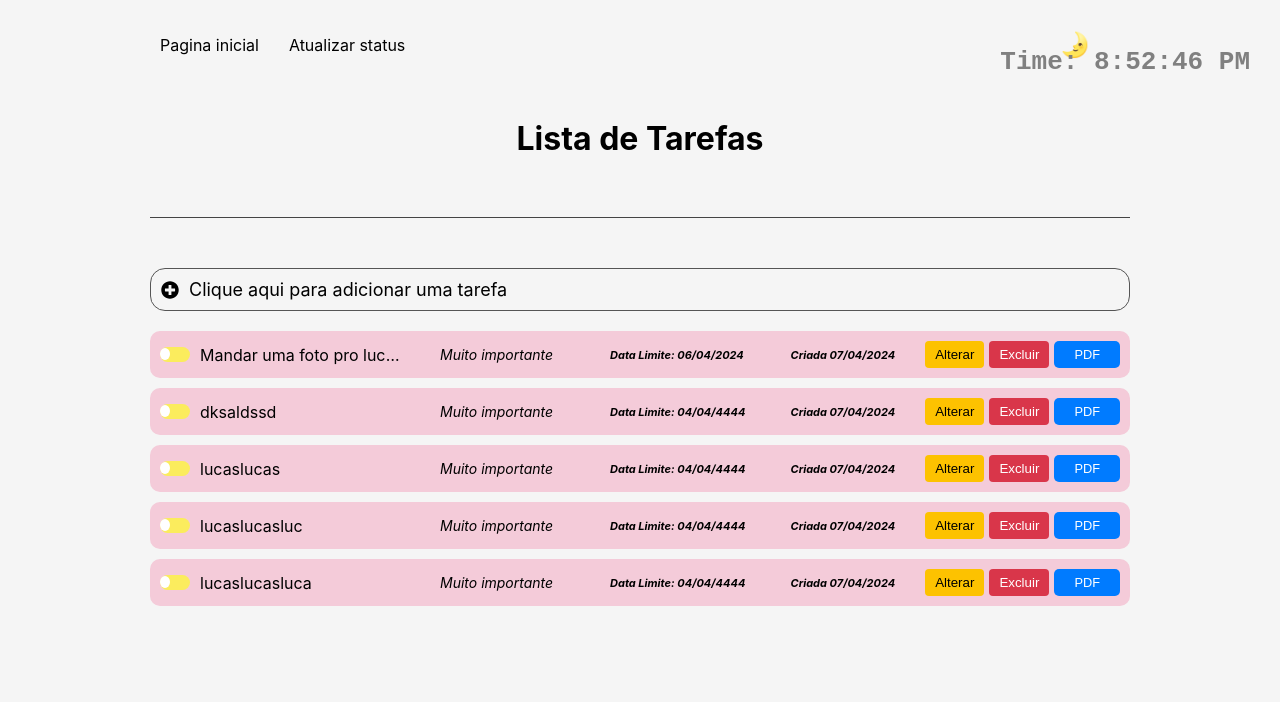
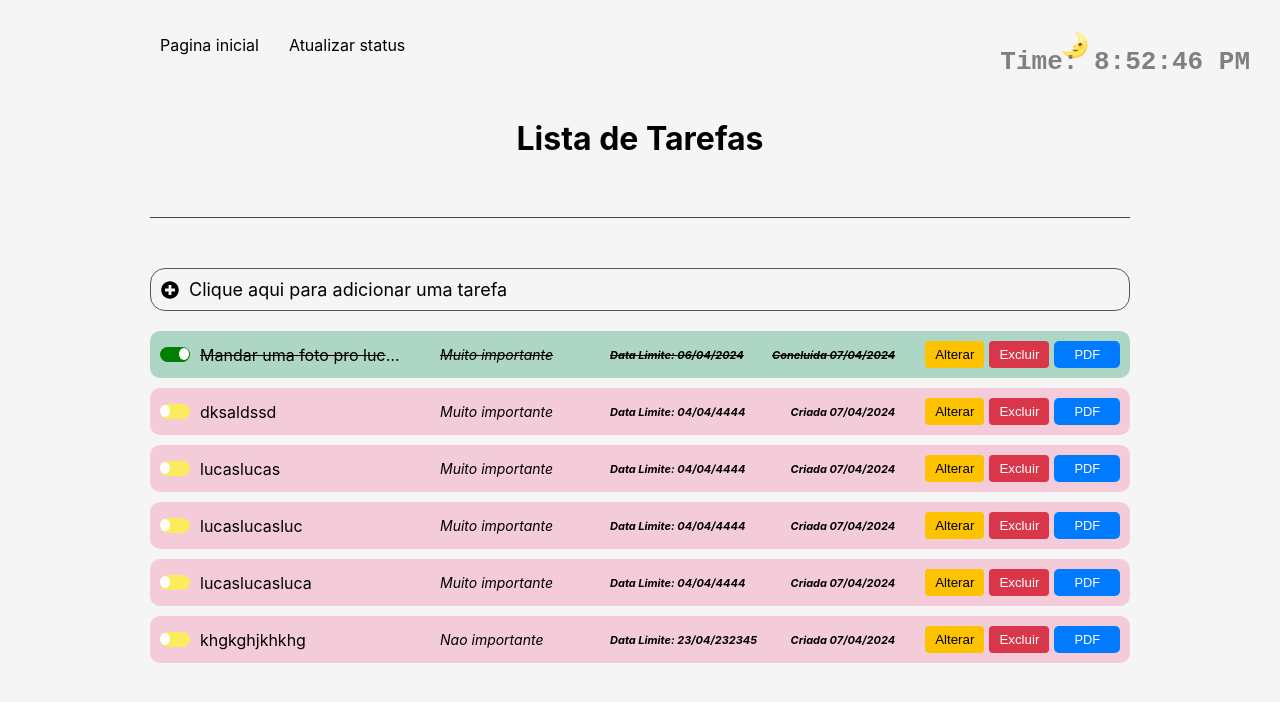
Before and after one commit to souzalusca/lista-tarefas-react, a React (Create React App) app: page / in a window 1280 px wide. Shown: the top 702 px of the page. Built offline with nearby package versions, Linux system fonts and the light colour scheme; data requests are answered from the project's data file.

Commit message:
Melhorando Stylizaçao

```diff
--- a/mock/db.json
+++ b/mock/db.json
@@ -3,7 +3,7 @@
     {
       "id": "3c56",
       "nomedaTarefa": "Mandar uma foto pro lucas hoje",
-      "estaCompleta": false,
+      "estaCompleta": true,
       "createdAt": "2024-04-07T00:08:27.626Z",
       "updatedAt": "",
       "limitedAt": "2024-04-06",
@@ -44,6 +44,15 @@
       "updatedAt": "",
       "limitedAt": "4444-04-04",
       "importancia": "Muito importante"
+    },
+    {
+      "id": "b3a1",
+      "nomedaTarefa": "khgkghjkhkhg",
+      "estaCompleta": false,
+      "createdAt": "2024-04-07T06:03:56.915Z",
+      "updatedAt": "",
+      "limitedAt": "232345-04-23",
+      "importancia": "Nao importante"
     }
   ]
 }
--- a/src/components/ListItem/styles.ts
+++ b/src/components/ListItem/styles.ts
@@ -89,6 +89,9 @@ export const Container = styled.div<ContainerProps>(({ done, theme}) => `
         font-style: italic;
         font-weight: bold;
         text-align: right;
+        text-decoration: ${done ? 'line-through' : 'initial'};
+
+
     }
     .btn_editar_tarefa{
         background: #fdc200;
@@ -134,6 +137,7 @@ export const Container = styled.div<ContainerProps>(({ done, theme}) => `
     .date-limited {
         color: ${done ? theme.colors.textgreen : theme.colors.text};
         font-style: italic;
+        text-decoration: ${done ? 'line-through' : 'initial'};
         font-weight: bold;
         width: 150px; /* Largura fixa para a Date-limited */
         margin-left: 10px;
```
